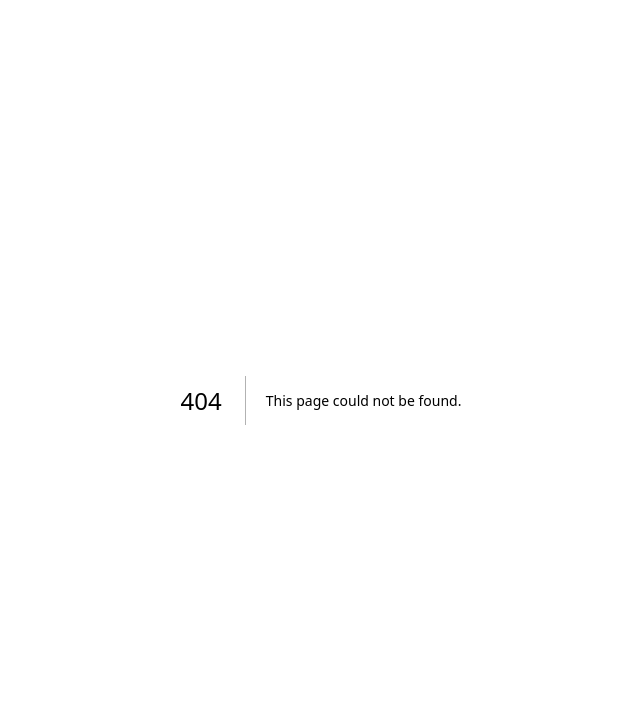
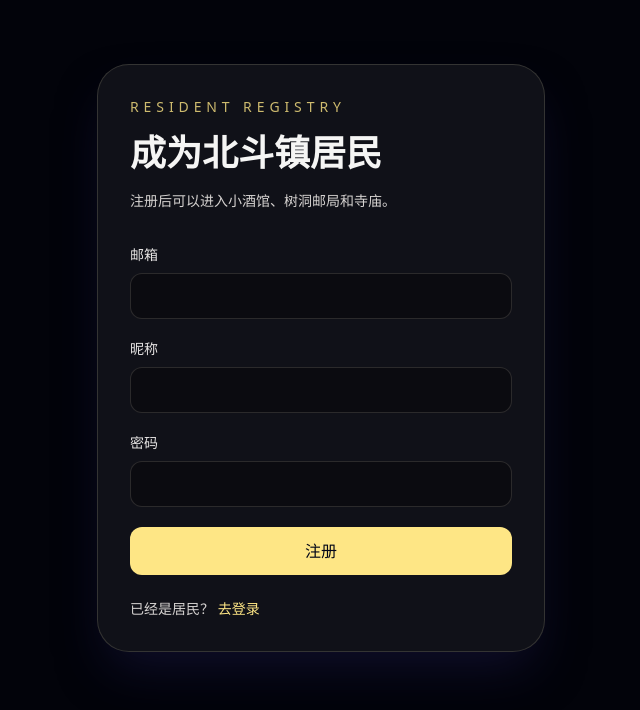
Before and after one commit to Alkaid168/BeidouTown, a Next.js app: page /register in a window 1280 px wide. Before the commit this address had no page. Shown: the top 710 px of the page, without its empty margins (319-959 px from the left). Built offline with nearby package versions, Linux system fonts and the light colour scheme.

Commit message:
feat: add resident login and registration pages
Add registration, login, logout, and session-aware town entry screens for residents.

Co-Authored-By: Claude Opus 4.7 (1M context) <noreply@anthropic.com>

```diff
--- /dev/null
+++ b/src/app/login/page.tsx
@@ -0,0 +1,33 @@
+import Link from 'next/link';
+import { loginResidentAction } from '@/features/residents/actions';
+
+export default async function LoginPage({
+  searchParams,
+}: {
+  searchParams: Promise<{ error?: string; registered?: string }>;
+}) {
+  const params = await searchParams;
+
+  return (
+    <main className="min-h-screen bg-[#02030a] px-6 py-16 text-stone-100">
+      <section className="mx-auto max-w-md rounded-[2rem] border border-amber-100/15 bg-stone-100/[0.06] p-8 shadow-2xl shadow-indigo-950/50">
+        <p className="text-sm tracking-[0.35em] text-amber-200/80">TOWN GATE</p>
+        <h1 className="mt-4 text-4xl font-semibold">进入北斗镇</h1>
+        {params.registered ? <p className="mt-6 rounded-xl border border-emerald-300/30 bg-emerald-950/40 p-3 text-sm text-emerald-100">注册成功，请登录。</p> : null}
+        {params.error ? <p className="mt-6 rounded-xl border border-red-300/30 bg-red-950/40 p-3 text-sm text-red-100">邮箱或密码不正确。</p> : null}
+        <form action={loginResidentAction} className="mt-8 space-y-5">
+          <label className="block text-sm text-stone-200">
+            邮箱
+            <input className="mt-2 w-full rounded-xl border border-stone-500/30 bg-black/30 px-4 py-3 text-stone-50 outline-none focus:border-amber-200/70" name="email" required type="email" />
+          </label>
+          <label className="block text-sm text-stone-200">
+            密码
+            <input className="mt-2 w-full rounded-xl border border-stone-500/30 bg-black/30 px-4 py-3 text-stone-50 outline-none focus:border-amber-200/70" name="password" required type="password" />
+          </label>
+          <button className="w-full rounded-xl bg-amber-200 px-4 py-3 font-medium text-slate-950 transition hover:bg-amber-100" type="submit">登录</button>
+        </form>
+        <p className="mt-6 text-sm text-stone-300">还没有身份？ <Link className="text-amber-200" href="/register">去注册</Link></p>
+      </section>
+    </main>
+  );
+}
--- a/src/app/page.tsx
+++ b/src/app/page.tsx
@@ -1,3 +1,7 @@
+import Link from 'next/link';
+import { LogoutButton } from '@/components/logout-button';
+import { getCurrentResident } from '@/features/residents/session';
+
 const townAreas = [
   {
     name: '小酒馆',
@@ -13,17 +17,25 @@ const townAreas = [
   },
 ];
 
-export default function Home() {
+export default async function Home() {
+  const resident = await getCurrentResident();
+
   return (
     <main className="min-h-screen overflow-hidden bg-[#02030a] text-stone-100">
       <div className="pointer-events-none fixed inset-0 bg-[radial-gradient(circle_at_20%_20%,rgba(79,70,229,0.28),transparent_34%),radial-gradient(circle_at_80%_10%,rgba(234,179,8,0.12),transparent_28%),linear-gradient(180deg,rgba(15,23,42,0),#02030a_78%)]" />
       <section className="relative mx-auto flex min-h-screen w-full max-w-6xl flex-col justify-center px-6 py-16">
-        <p className="mb-5 text-sm tracking-[0.45em] text-amber-200/80">BEIDOU TOWN</p>
+        <div className="mb-10 flex items-center justify-between gap-4">
+          <p className="text-sm tracking-[0.45em] text-amber-200/80">BEIDOU TOWN</p>
+          {resident ? <LogoutButton /> : null}
+        </div>
         <h1 className="text-6xl font-semibold tracking-tight text-stone-50 sm:text-8xl">北斗镇</h1>
         <p className="mt-6 max-w-2xl text-lg leading-8 text-stone-300">
           一座仍在夜色中修建的小镇。小酒馆、树洞邮局和寺庙将先后点亮。
         </p>
-        <div className="mt-14 grid gap-5 md:grid-cols-3">
+        {resident ? (
+          <>
+            <p className="mt-8 text-amber-100">欢迎回来，{resident.name ?? '居民'}。</p>
+            <div className="mt-10 grid gap-5 md:grid-cols-3">
               {townAreas.map((area) => (
                 <article
                   className="group rounded-[2rem] border border-amber-100/15 bg-stone-100/[0.06] p-7 shadow-2xl shadow-indigo-950/50 backdrop-blur transition duration-300 hover:-translate-y-1 hover:border-amber-200/40 hover:bg-stone-100/[0.09]"
@@ -35,6 +47,17 @@ export default function Home() {
                 </article>
               ))}
             </div>
+          </>
+        ) : (
+          <div className="mt-12 flex flex-col gap-3 sm:flex-row">
+            <Link className="rounded-full bg-amber-200 px-6 py-3 text-center font-medium text-slate-950 transition hover:bg-amber-100" href="/register">
+              成为居民
+            </Link>
+            <Link className="rounded-full border border-stone-400/30 px-6 py-3 text-center font-medium text-stone-100 transition hover:border-amber-200/60 hover:text-amber-100" href="/login">
+              已有身份，进入小镇
+            </Link>
+          </div>
+        )}
       </section>
     </main>
   );
--- /dev/null
+++ b/src/app/register/page.tsx
@@ -0,0 +1,37 @@
+import Link from 'next/link';
+import { registerResidentAction } from '@/features/residents/actions';
+
+export default async function RegisterPage({
+  searchParams,
+}: {
+  searchParams: Promise<{ error?: string }>;
+}) {
+  const params = await searchParams;
+
+  return (
+    <main className="min-h-screen bg-[#02030a] px-6 py-16 text-stone-100">
+      <section className="mx-auto max-w-md rounded-[2rem] border border-amber-100/15 bg-stone-100/[0.06] p-8 shadow-2xl shadow-indigo-950/50">
+        <p className="text-sm tracking-[0.35em] text-amber-200/80">RESIDENT REGISTRY</p>
+        <h1 className="mt-4 text-4xl font-semibold">成为北斗镇居民</h1>
+        <p className="mt-4 text-sm leading-6 text-stone-300">注册后可以进入小酒馆、树洞邮局和寺庙。</p>
+        {params.error ? <p className="mt-6 rounded-xl border border-red-300/30 bg-red-950/40 p-3 text-sm text-red-100">{params.error}</p> : null}
+        <form action={registerResidentAction} className="mt-8 space-y-5">
+          <label className="block text-sm text-stone-200">
+            邮箱
+            <input className="mt-2 w-full rounded-xl border border-stone-500/30 bg-black/30 px-4 py-3 text-stone-50 outline-none focus:border-amber-200/70" name="email" required type="email" />
+          </label>
+          <label className="block text-sm text-stone-200">
+            昵称
+            <input className="mt-2 w-full rounded-xl border border-stone-500/30 bg-black/30 px-4 py-3 text-stone-50 outline-none focus:border-amber-200/70" maxLength={24} name="nickname" required />
+          </label>
+          <label className="block text-sm text-stone-200">
+            密码
+            <input className="mt-2 w-full rounded-xl border border-stone-500/30 bg-black/30 px-4 py-3 text-stone-50 outline-none focus:border-amber-200/70" minLength={8} name="password" required type="password" />
+          </label>
+          <button className="w-full rounded-xl bg-amber-200 px-4 py-3 font-medium text-slate-950 transition hover:bg-amber-100" type="submit">注册</button>
+        </form>
+        <p className="mt-6 text-sm text-stone-300">已经是居民？ <Link className="text-amber-200" href="/login">去登录</Link></p>
+      </section>
+    </main>
+  );
+}
--- /dev/null
+++ b/src/components/logout-button.tsx
@@ -0,0 +1,11 @@
+import { logoutResidentAction } from '@/features/residents/actions';
+
+export function LogoutButton() {
+  return (
+    <form action={logoutResidentAction}>
+      <button className="rounded-full border border-stone-400/30 px-4 py-2 text-sm text-stone-200 transition hover:border-amber-200/60 hover:text-amber-100" type="submit">
+        离开小镇
+      </button>
+    </form>
+  );
+}
--- /dev/null
+++ b/src/features/residents/actions.ts
@@ -0,0 +1,35 @@
+'use server';
+
+import { redirect } from 'next/navigation';
+import { signIn, signOut } from '@/auth';
+import { registerResident } from './registration';
+
+export async function registerResidentAction(formData: FormData) {
+  const result = await registerResident({
+    email: String(formData.get('email') ?? ''),
+    password: String(formData.get('password') ?? ''),
+    nickname: String(formData.get('nickname') ?? ''),
+  });
+
+  if (!result.ok) {
+    redirect(`/register?error=${encodeURIComponent(result.error)}`);
+  }
+
+  redirect('/login?registered=1');
+}
+
+export async function loginResidentAction(formData: FormData) {
+  try {
+    await signIn('credentials', {
+      email: String(formData.get('email') ?? ''),
+      password: String(formData.get('password') ?? ''),
+      redirectTo: '/',
+    });
+  } catch {
+    redirect('/login?error=1');
+  }
+}
+
+export async function logoutResidentAction() {
+  await signOut({ redirectTo: '/' });
+}
```
Lines whose indentation alone changed are shown as unchanged.
